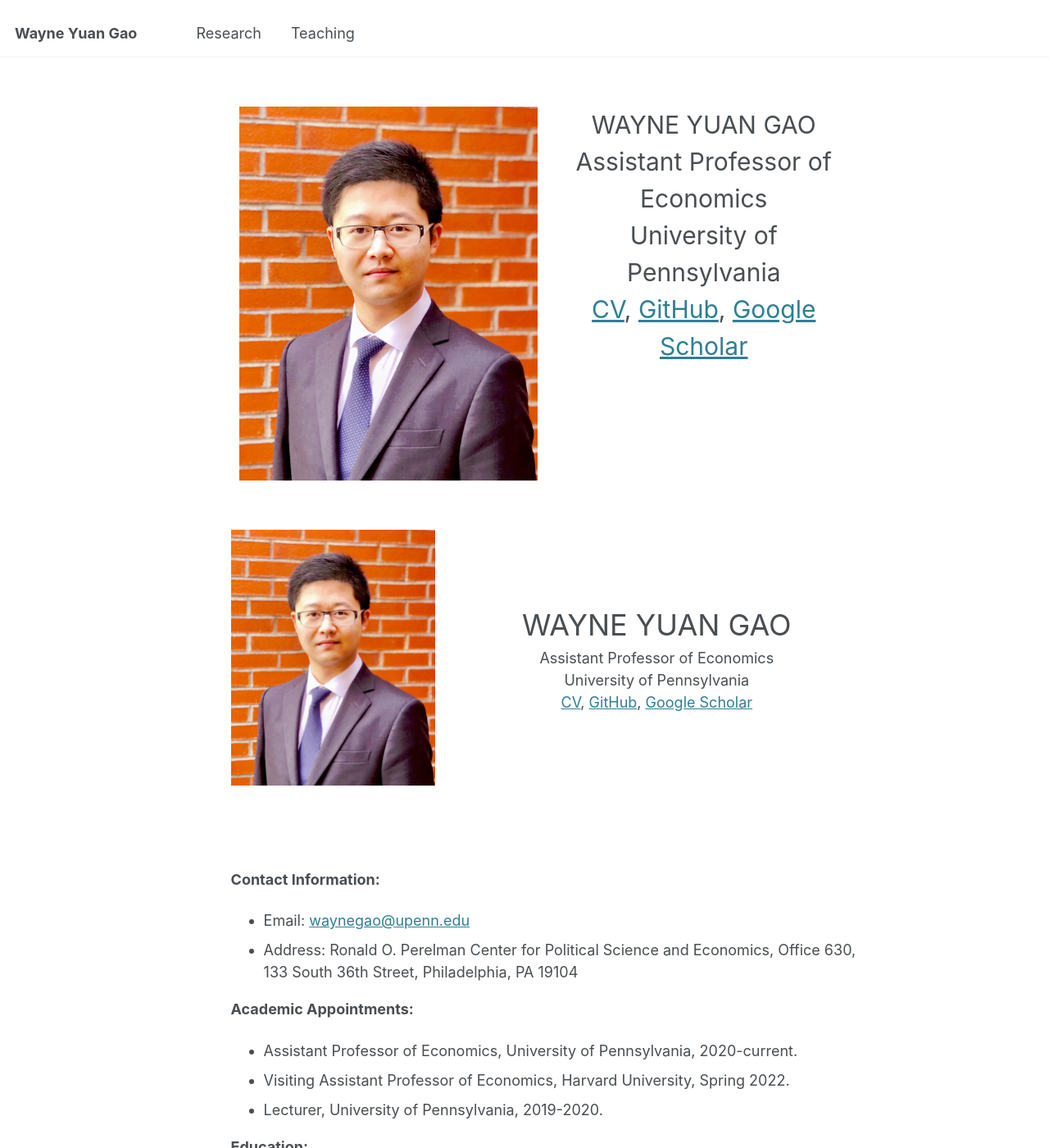
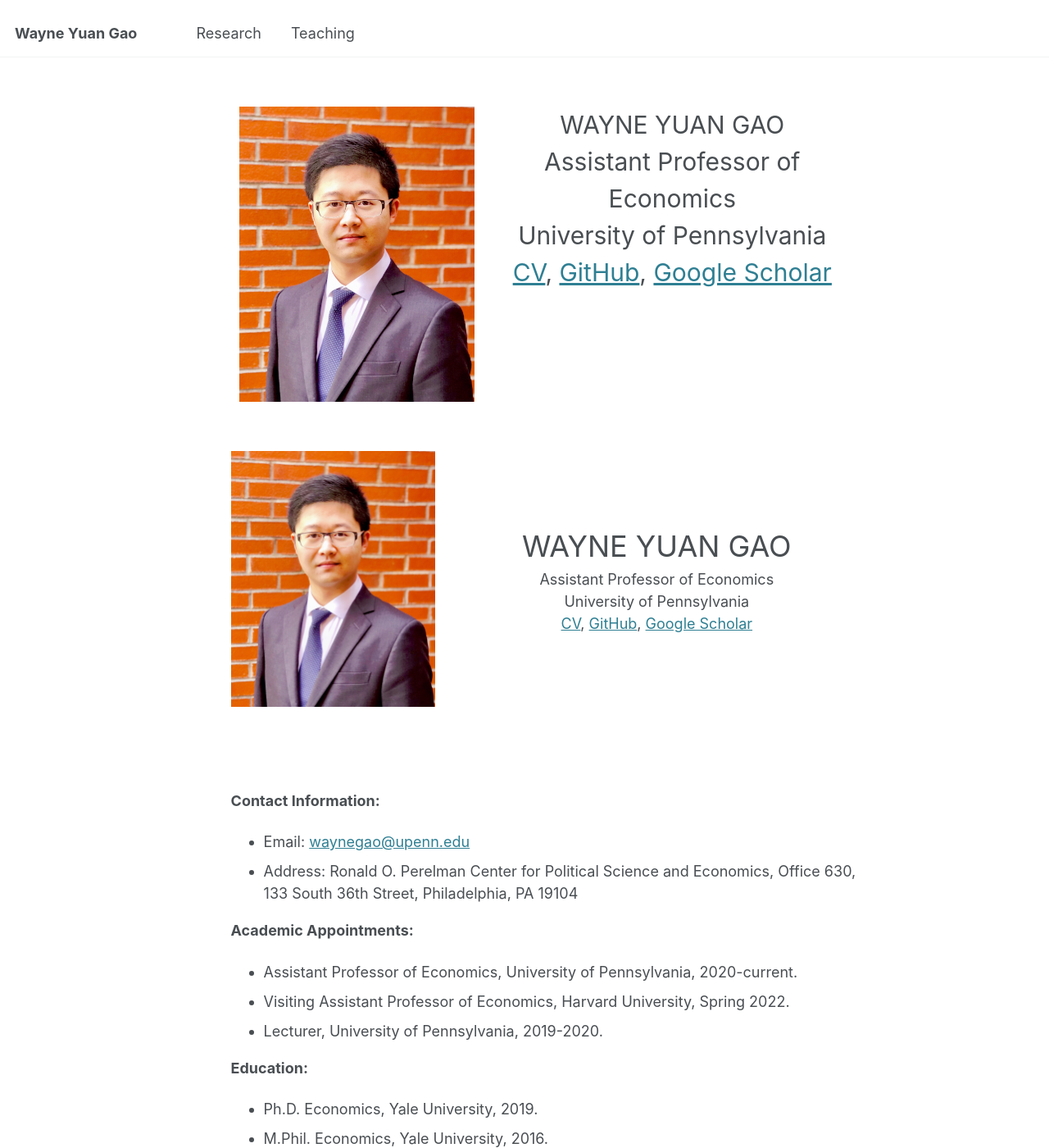
Before and after one commit to wayne-y-gao/wayne-y-gao.github.io, a Jekyll site: the page built from _pages/about.md, in a window 1280 px wide and 1400 px high. Shown: the whole window at 82% size. Built offline with Jekyll 4.4.1, drawn with Linux system fonts in a browser that asks for light colours.

Commit message:
Update _base.scss

```diff
--- a/_sass/layout/_base.scss
+++ b/_sass/layout/_base.scss
@@ -369,12 +369,12 @@ b, i, strong, em, blockquote, p, q, span, figure, img, h1, h2, header, input, a,
 
 .flex-item-left {
   padding: 10px;
-  flex: 50%;
+  flex: 40%;
 }
 
 .flex-item-right {
   padding: 10px;
-  flex: 50%;
+  flex: 60%;
 }
 
 /* Responsive layout - makes a one column-layout instead of a two-column layout */
```
